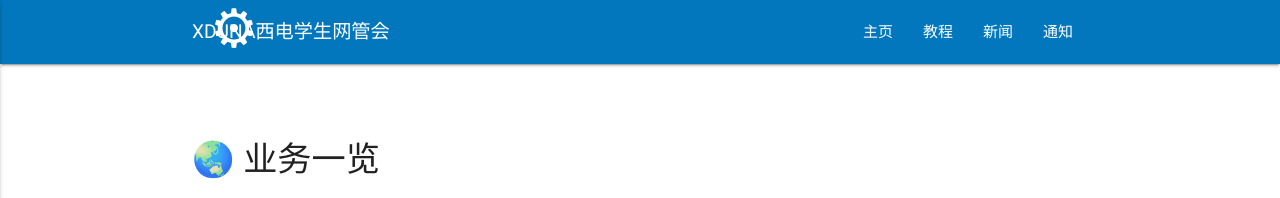
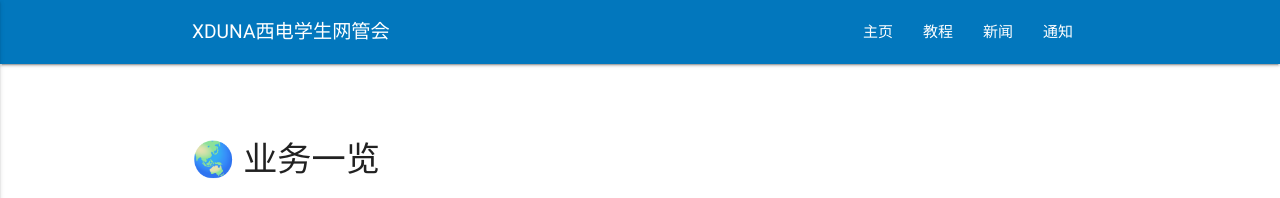
Before and after one commit to pingmoogle/xdunahomepage, a Jekyll site: the page built from index.md, in a window 1280 px wide. Shown: the top 198 px of the page. Built offline with Jekyll 4.4.1, drawn with Linux system fonts in a browser that asks for light colours.

```diff
--- a/_config.yml
+++ b/_config.yml
@@ -5,6 +5,6 @@ description: > # this means to ignore newlines until "baseurl:"
   XDUNA网站
 
 github_username:  soowin
-
+google_analytics: UA-150934826-1
 sass:
     style: compressed
--- a/_includes/header.html
+++ b/_includes/header.html
@@ -19,7 +19,7 @@
 
           <ul id="nav-mobile" class="side-nav">
             <li><a href="/">主页</a></li>
-                {% if page_paths %}
+                            {% if page_paths %}
                 {% for path in page_paths %}
                     {% assign my_page = site.pages | where: "path", path | first %}
                     {% if my_page.title %}
@@ -29,6 +29,6 @@
             {% endif %}
           </ul>
 
-      <h2 href="#" data-activates="nav-mobile" class="button-collapse">⚙ </h2>
+      <a href="#" data-activates="nav-mobile" class="button-collapse"><i class="material-icons">menu</i></a>
     </div>
 </nav>
--- a/_layouts/home.html
+++ b/_layouts/home.html
@@ -21,7 +21,7 @@ layout: default
     <div class="row">
       <div class="col s8 m3">
         <div class="icon-block center" onclick="window.open('/tutorial/')">
-          <img class="center" src="res\pics\question.png"></img>
+          <img class="center" src="\res\pics\question.png"></img>
           <h5 class="center">网络使用答疑</h5>
 
           <p class="center medium">网络服务详细指导文档</p>
@@ -30,7 +30,7 @@ layout: default
 
       <div class="col s8 m3">
         <div class="icon-block center" onclick="window.open('http://wlbx.xidian.edu.cn')">
-          <img class="center" src="res\pics\fix.png"></img>
+          <img class="center" src="\res\pics\fix.png"></img>
           <h5 class="center">网络故障报修</h5>
 
           <p class="center medium">南校区宿舍区网络故障处理</p>
@@ -39,7 +39,7 @@ layout: default
 
       <div class="col s8 m3">
         <div class="icon-block center" onclick="window.open('http://zfw.xidian.edu.cn')">
-          <img class="center" src="res\pics\zfw.png"></img>
+          <img class="center" src="\res\pics\zfw.png"></img>
           <h5 class="center">校园网自服务</h5>
 
           <p class="center medium">流量查询、设备管理</p>
@@ -48,7 +48,7 @@ layout: default
 
       <div class="col s8 m3">
         <div class="icon-block center">
-          <img class="center" src="res\pics\discuss.png"></img>
+          <img class="center" src="\res\pics\discuss.png"></img>
           <h5 class="center">答疑服务矩阵</h5>
 
           <p class="center medium">多个群聊即时答疑</p>
@@ -63,7 +63,7 @@ layout: default
     <div class="row">
       <div class="col s8 m3">
         <div class="icon-block center" onclick="window.open('http://stumail.xidian.edu.cn')">
-          <img class="center" src="res\pics\email.png"></img>
+          <img class="center" src="\res\pics\email.png"></img>
           <h5 class="center">电子邮件服务</h5>
 
           <p class="center medium">学生edu邮箱</p>
@@ -72,7 +72,7 @@ layout: default
 
       <div class="col s8 m3">
         <div class="icon-block center" onclick="window.open('http://ms.xidian.edu.cn')">
-          <img class="center" src="res\pics\software.png"></img>
+          <img class="center" src="\res\pics\software.png"></img>
           <h5 class="center">正版软件平台</h5>
 
           <p class="center medium">Office/Win/Matlab</p>
@@ -81,7 +81,7 @@ layout: default
 
       <div class="col s8 m3">
         <div class="icon-block center" onclick="window.open('http://ywtb.xidian.edu.cn')">
-          <img class="center" src="res\pics\ywtb.png"></img>
+          <img class="center" src="\res\pics\ywtb.png"></img>
           <h5 class="center">一网通办平台</h5>
 
           <p class="center medium">一站式完成行政流程</p>
@@ -90,7 +90,7 @@ layout: default
 
       <div class="col s8 m3">
         <div class="icon-block center" onclick="window.open('http://vpn.xidian.edu.cn')">
-          <img class="center" src="res\pics\vpn.png"></img>
+          <img class="center" src="\res\pics\vpn.png"></img>
           <h5 class="center">西电VPN</h5>
 
           <p class="center medium">远程访问校内资源</p>
```
Also changed, not shown: _includes/google-analytics.html (+6 -4 lines), _layouts/post.html (+29 -4 lines), _includes/script.html (line endings or trailing spaces), 2 other files.
